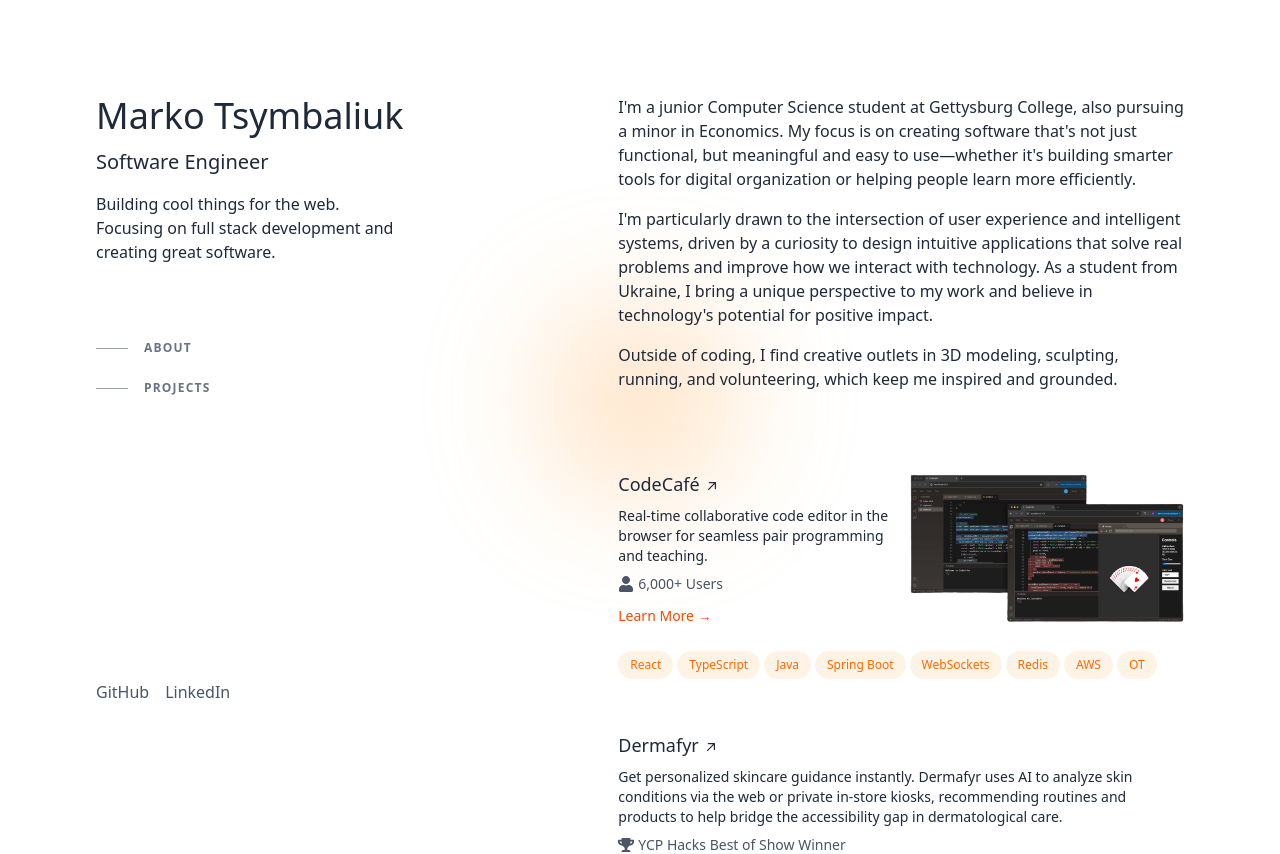
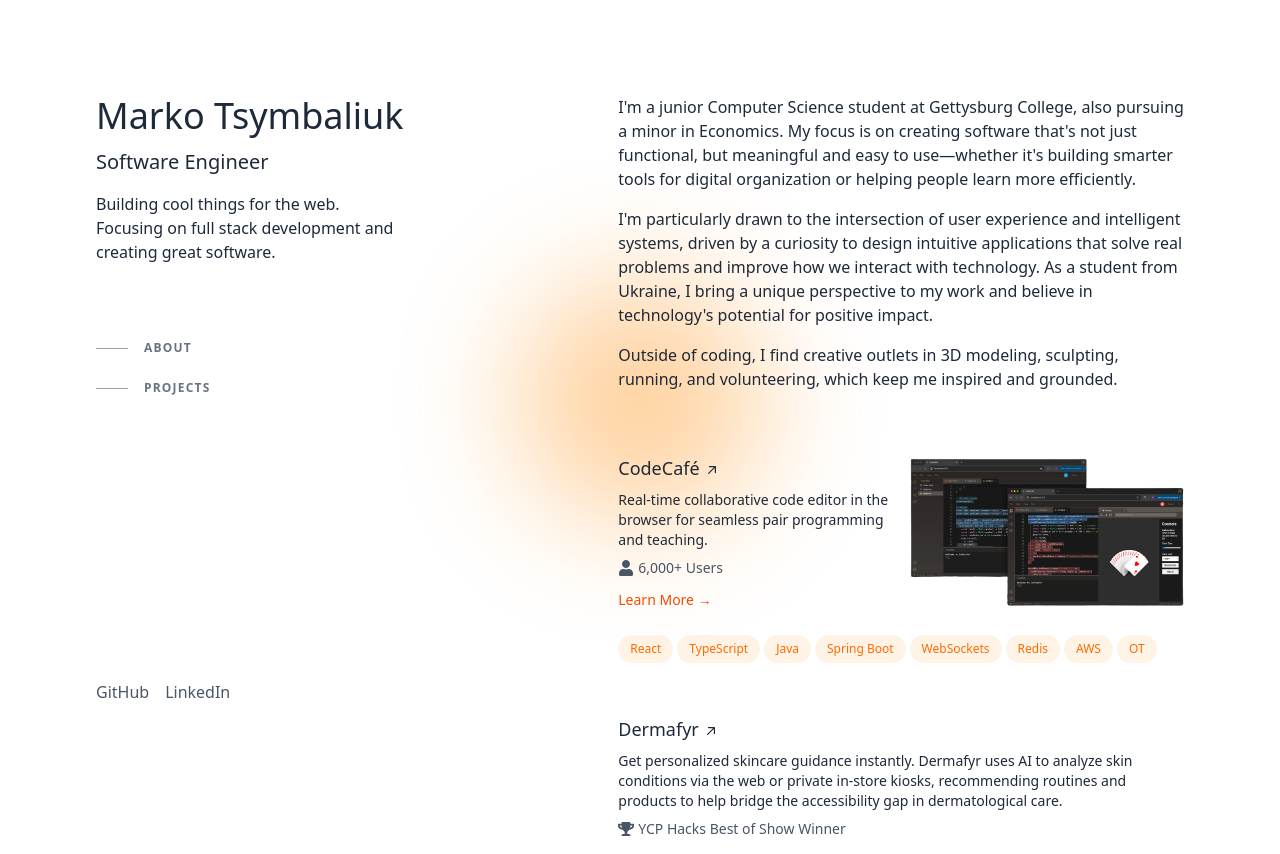
Before and after one commit to mrktsm/personal-website, a React (Vite) app: page / in a window 1280 px wide. Shown: the top 854 px of the page. Built offline with nearby package versions, Linux system fonts and the light colour scheme.

Commit message:
Larger Blob

```diff
--- a/src/App.tsx
+++ b/src/App.tsx
@@ -74,14 +74,14 @@ function App() {
         </ul>
       </header>
 
-      {/* Right Column (Main Content) - Increased z-index */}
+      {/* Right Column (Main Content) - Adjusted top padding */}
       <main
         id="content"
-        className="lg:w-[60%] px-6 py-16 lg:px-24 lg:py-24 z-30"
+        className="lg:w-[60%] px-6 pt-12 pb-16 lg:px-24 lg:py-24 z-30"
       >
         <section
           id="about"
-          className="mb-8 scroll-mt-16 md:mb-12 lg:mb-16 lg:scroll-mt-24"
+          className="mb-12 scroll-mt-16 md:mb-12 lg:mb-12 lg:scroll-mt-24"
         >
           {/* Sticky Section Header - Mobile Only */}
           <div className="sticky top-0 z-20 -mx-6 mb-4 w-screen bg-white/75 px-6 py-5 backdrop-blur md:-mx-12 md:px-12 lg:sr-only lg:relative lg:top-auto lg:mx-auto lg:w-full lg:px-0 lg:py-0 lg:opacity-0">
--- a/src/BlobFlower.tsx
+++ b/src/BlobFlower.tsx
@@ -36,7 +36,8 @@ export default function BlobFollower() {
             top: `${mousePosition.y}px`,
           }}
         >
-          <div className="w-48 h-48 rounded-full bg-orange-300 opacity-40 blur-3xl"></div>
+          {/* Middle ground: size w-60, color orange-400, opacity 40 */}
+          <div className="w-60 h-60 rounded-full bg-orange-400 opacity-40 blur-3xl"></div>
         </div>
       )}
     </div>
```
